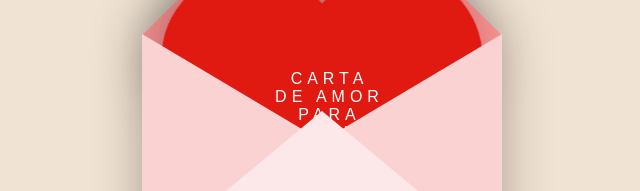
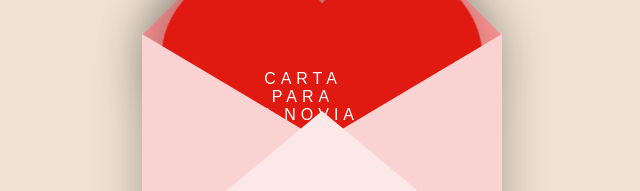
Before and after one commit to LuisLuigii/CartaMiAmor, a plain HTML site: page index.html in a window 1280 px wide. Shown: the part 324-515 px from the top of the page, without its empty margins (318-958 px from the left). Drawn offline with nearby package versions, Linux system fonts and the light colour scheme.

Commit message:
Update index.html

```diff
--- a/index.html
+++ b/index.html
@@ -2,7 +2,7 @@
 <html lang="es">
 <head>
   <meta charset="UTF-8">
-  <title>Carta de San Valentín</title>
+  <title>Carta para mi novia</title>
   <meta name="viewport" content="width=800">
   <link href="https://fonts.googleapis.com/css?family=Sacramento" rel="stylesheet">
   <style>
@@ -202,7 +202,7 @@
   <div class="valentines-day">
     <div class="envelope"></div>
     <div class="heart"></div>
-    <div class="text">CARTA <br>DE AMOR PARA <br>MI NOVIA</div>
+    <div class="text">CARTA <br> PARA <br>MI NOVIA</div>
     <div class="front"></div>
   </div>
   <div id="card">
```
